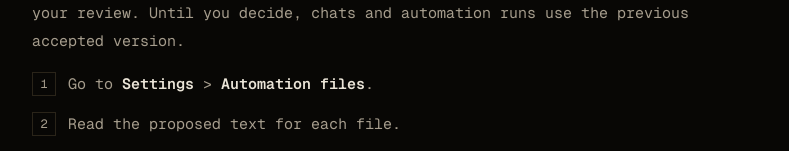
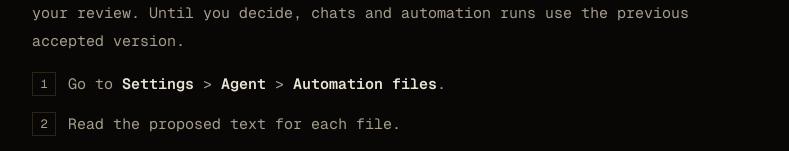
Before and after one commit to vivary-dev/vivary-site, a Next.js app: page /docs/automations in a window 1280 px wide. Shown: the part 3317-3468 px from the top of the page, without its empty margins (336-1125 px from the left). Built offline with nearby package versions, Linux system fonts and the light colour scheme; no server answers; a web font is replaced by a local one.

Commit message:
docs: name the Agent group in every Settings path
Co-Authored-By: Claude Opus 5.5 <noreply@anthropic.com>

```diff
--- a/src/app/docs/automations/page.tsx
+++ b/src/app/docs/automations/page.tsx
@@ -84,7 +84,7 @@ export default function Automations() {
 
       <DocSection id="manage" title="Pause, run, edit or delete an automation">
         <p>
-          Each automation in <Ui>Settings</Ui> &gt; <Ui>Automations</Ui> has a switch and a{" "}
+          Each automation in <Ui>Settings</Ui> &gt; <Ui>Agent</Ui> &gt; <Ui>Automations</Ui> has a switch and a{" "}
           <Ui>Manage</Ui> menu.
         </p>
         <DocTable
@@ -127,7 +127,7 @@ export default function Automations() {
           you decide, chats and automation runs use the previous accepted version.
         </p>
         <Steps>
-          <li>Go to <Ui>Settings</Ui> &gt; <Ui>Automation files</Ui>.</li>
+          <li>Go to <Ui>Settings</Ui> &gt; <Ui>Agent</Ui> &gt; <Ui>Automation files</Ui>.</li>
           <li>Read the proposed text for each file.</li>
           <li>Click <Ui>Accept</Ui> to use the proposed text, or <Ui>Discard</Ui> to reject it.</li>
         </Steps>
--- a/src/app/docs/remote-access/page.tsx
+++ b/src/app/docs/remote-access/page.tsx
@@ -69,7 +69,7 @@ export default function RemoteAccess() {
           <li>On the other device, open your private HTTPS origin followed by <code>/pair</code> in a browser.</li>
           <li>On the <Ui>Connect to your Vivary host</Ui> page, fill in <Ui>Name this browser</Ui>, for example <code>My phone</code>.</li>
           <li>Click <Ui>Request pairing</Ui>. The page shows a six-digit code.</li>
-          <li>On this computer, go to <Ui>Settings</Ui> &gt; <Ui>Remote access</Ui>.</li>
+          <li>On this computer, go to <Ui>Settings</Ui> &gt; <Ui>Agent</Ui> &gt; <Ui>Remote access</Ui>.</li>
           <li>Under <Ui>Waiting for approval</Ui>, find the request.</li>
           <li>Make sure that the code is the same as the code on the other device.</li>
           <li>Click <Ui>Compare and approve</Ui>.</li>
--- a/src/app/docs/runtime-setup/page.tsx
+++ b/src/app/docs/runtime-setup/page.tsx
@@ -93,7 +93,7 @@ export default function RuntimeSetup() {
           only. Claude Code conversations accept file edits without asking, whichever mode you select.
         </p>
         <Steps>
-          <li>Go to <Ui>Settings</Ui> &gt; <Ui>Coding runtimes</Ui>.</li>
+          <li>Go to <Ui>Settings</Ui> &gt; <Ui>Agent</Ui> &gt; <Ui>Coding runtimes</Ui>.</li>
           <li>Under <Ui>Codex permissions</Ui>, find <Ui>Execution mode</Ui>.</li>
           <li>Select <Ui>Normal</Ui>, <Ui>Read only</Ui> or <Ui>YOLO</Ui>.</li>
         </Steps>
@@ -155,7 +155,7 @@ export default function RuntimeSetup() {
           provider for Native chat.
         </p>
         <Steps>
-          <li>Go to <Ui>Settings</Ui> &gt; <Ui>Overview</Ui>.</li>
+          <li>Go to <Ui>Settings</Ui> &gt; <Ui>Agent</Ui> &gt; <Ui>Overview</Ui>.</li>
           <li>In the <Ui>LLM</Ui> section, click <Ui>Custom keys</Ui>, or <Ui>Manage</Ui> if a key is saved.</li>
           <li>Select Anthropic as the provider.</li>
           <li>Paste your Anthropic API key into the key field.</li>
--- a/src/app/docs/troubleshooting/page.tsx
+++ b/src/app/docs/troubleshooting/page.tsx
@@ -106,8 +106,8 @@ export default function Troubleshooting() {
           caption="Remote access problems"
           head={["Problem", "Action"]}
           rows={[
-            [<Ui key="l">Remote access listener unavailable</Ui>, <>Vivary could not use the saved loopback port. The desktop app continues to work. In <Ui key="s">Settings</Ui> &gt; <Ui key="r">Remote access</Ui>, enter a different <Ui key="p">Loopback ingress port</Ui>. Click <Ui key="e">Enable remote access</Ui>, and confirm. Then send your HTTPS connection to the new port.</>],
-            [<>The other device shows <Ui key="w">Still waiting for approval on the desktop</Ui></>, <>On this computer, go to <Ui key="s">Settings</Ui> &gt; <Ui key="r">Remote access</Ui>. Click <Ui key="c">Compare and approve</Ui> for the request. Requests expire after five minutes.</>],
+            [<Ui key="l">Remote access listener unavailable</Ui>, <>Vivary could not use the saved loopback port. The desktop app continues to work. In <Ui key="s">Settings</Ui> &gt; <Ui key="ag">Agent</Ui> &gt; <Ui key="r">Remote access</Ui>, enter a different <Ui key="p">Loopback ingress port</Ui>. Click <Ui key="e">Enable remote access</Ui>, and confirm. Then send your HTTPS connection to the new port.</>],
+            [<>The other device shows <Ui key="w">Still waiting for approval on the desktop</Ui></>, <>On this computer, go to <Ui key="s">Settings</Ui> &gt; <Ui key="ag">Agent</Ui> &gt; <Ui key="r">Remote access</Ui>. Click <Ui key="c">Compare and approve</Ui> for the request. Requests expire after five minutes.</>],
             ["A remote browser cannot open a folder", <>Use <Ui key="o">Open folder</Ui> in the desktop app on this computer.</>],
           ]}
         />
```
